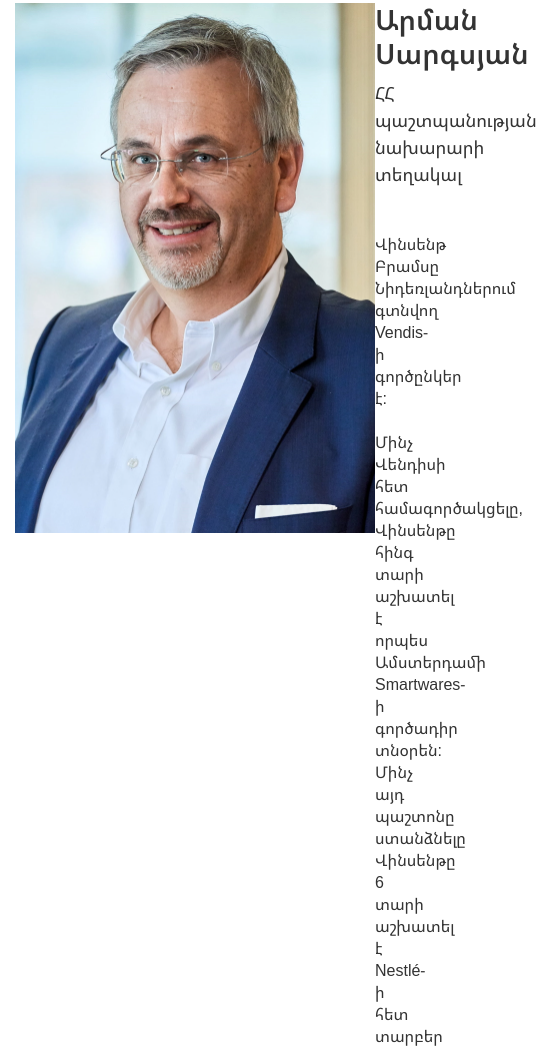
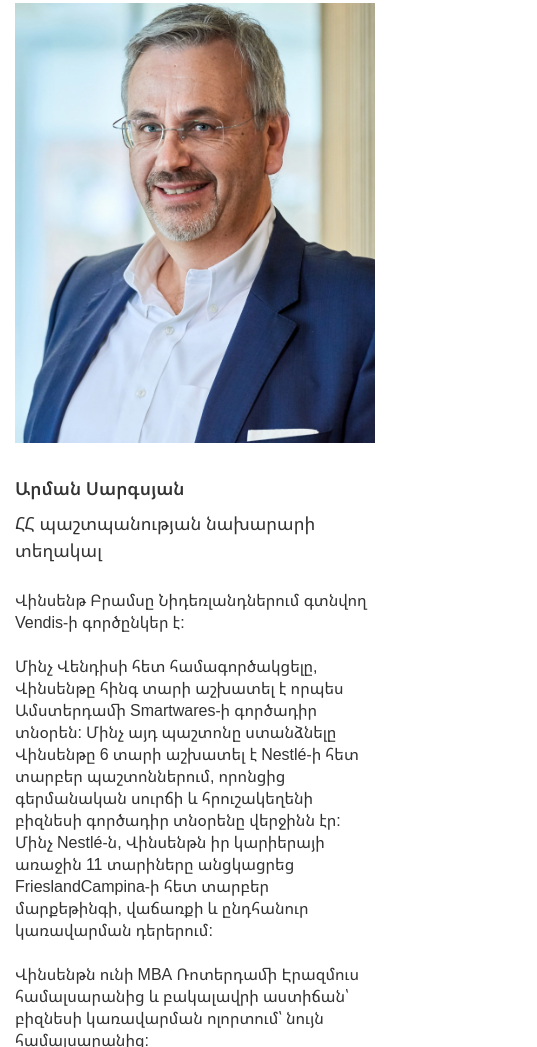
Before and after one commit to Narek700/poak, a website: page our-composition.html in a window 390 px wide. Shown: the part 953-2000 px from the top of the page, 537 px wide, since content can reach past the window. Drawn offline with Linux system fonts and the light colour scheme; files whose address does not match are found by name.

Commit message:
our team and members page

```diff
--- a/our-composition.html
+++ b/our-composition.html
@@ -173,7 +173,7 @@
 <section class="section composition-member">
     <h2 class="section-title min">ՄԵՐ ԿԱԶՄԸ</h2>
     <div class="container">
-        <div class="d-flex justify-content-between">
+        <div class="d-flex justify-content-between flex-column flex-md-row">
             <div class="member">
                 <img src="assets/img/member.png" alt="member">
             </div>
--- a/sass/global-styles.scss
+++ b/sass/global-styles.scss
@@ -322,7 +322,8 @@ button, input, .form-control, .btn {
 
 .composition-member {
   .member {
-    width: 410px;
+    max-width: 410px;
+    width: 100%;
     height: 530px;
 
     img {
@@ -367,7 +368,8 @@ button, input, .form-control, .btn {
     justify-content: space-between;
 
     .member {
-      width: 410px;
+      width: 100%;
+      max-width: 410px;
       margin-bottom: 55px;
       display: inline-block;
       color: $primary-color !important;
@@ -662,6 +664,17 @@ button, input, .form-control, .btn {
   }
 }
 
+@media only screen and (max-width: 1299px) {
+  .composition .members {
+    gap: 35px;
+    justify-content: center;
+
+    .member {
+      margin-bottom: 20px;
+    }
+  }
+}
+
 @media only screen and (max-width: 1199px) {
   .third-carousel .image-info {
     max-width: 310px;
@@ -741,6 +754,22 @@ button, input, .form-control, .btn {
     .description {
       order: 1;
       width: 100%;
+    }
+  }
+
+  .composition-member {
+    .member {
+      width: 100%;
+      max-width: 360px;
+      height: 500px;
+    }
+
+    .member-info {
+      width: calc(100% - 400px);
+
+      .name {
+        font-size: 24px;
+      }
     }
   }
 }
@@ -825,4 +854,34 @@ button, input, .form-control, .btn {
     margin-bottom: 40px;
     padding: 0 24px;
   }
+
+  .composition-member {
+    padding-bottom: 48px;
+
+    .member {
+      height: 440px;
+    }
+
+    .member-info {
+      width: 100%;
+      margin-top: 35px;
+
+      .name {
+        font-size: 18px;
+      }
+
+      .position {
+        margin-bottom: 25px;
+      }
+    }
+  }
+
+  .composition {
+    margin-bottom: 48px;
+    padding-bottom: 35px;
+
+    .members .member .avatar {
+      margin-bottom: 20px;
+    }
+  }
 }
```
Also changed, not shown: member.html (+1 -1 lines), css/style.css.
